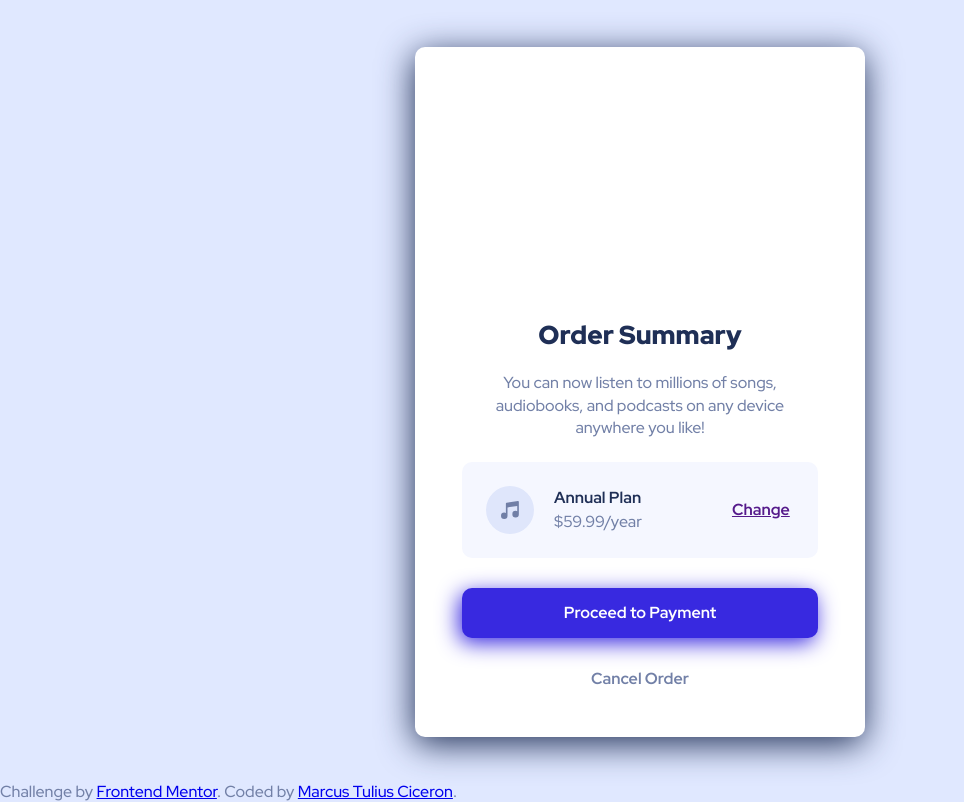
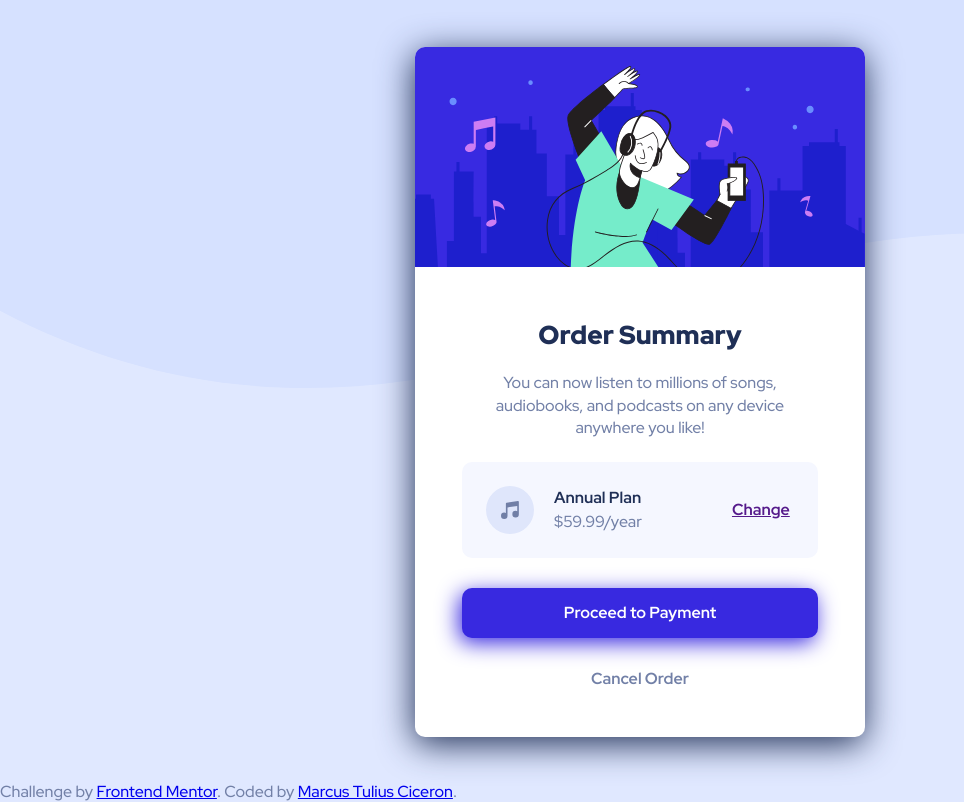
Before and after one commit to MarcusTuliusCiceron/Order-summary-component-challenge-hub, a plain HTML site: page index.html in a window 1280 px wide. Shown: the whole page, without its empty margins (0-964 px from the left). Drawn offline with Linux system fonts and the light colour scheme; the site is published under a folder, as on GitHub Pages, so addresses that start at the root find nothing.

Commit message:
try again to fix issue

```diff
--- a/style.scss
+++ b/style.scss
@@ -19,7 +19,7 @@ html{
 }
 
 body{
-    background-image: url("/pattern-background-desktop.svg");
+    background-image: url(pattern-background-desktop.svg);
     background-repeat: no-repeat;
     background-size: contain;
     background-color: $paleBlue;
@@ -28,7 +28,7 @@ body{
     flex-direction: column;
     align-content: center;
     @include breakpoint-down(small){
-        background-image: url("/pattern-background-mobile.svg");
+        background-image: url(pattern-background-mobile.svg);
     }
 }
 
@@ -57,7 +57,7 @@ body{
     }
 
     &__header{
-        background-image: url("/illustration-hero.svg");
+        background-image: url(illustration-hero.svg);
         width: 100%;
         height: 220px;
         margin-bottom: 55px;
```
Also changed, not shown: style.css, 1 other file.
